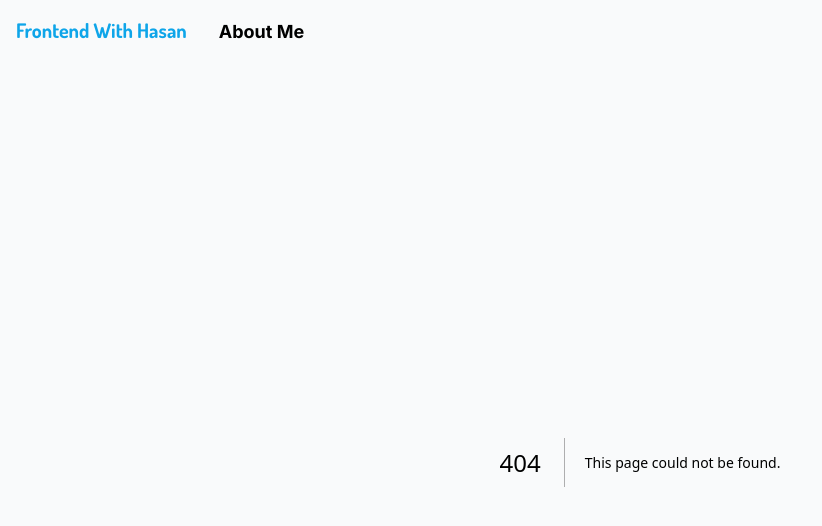
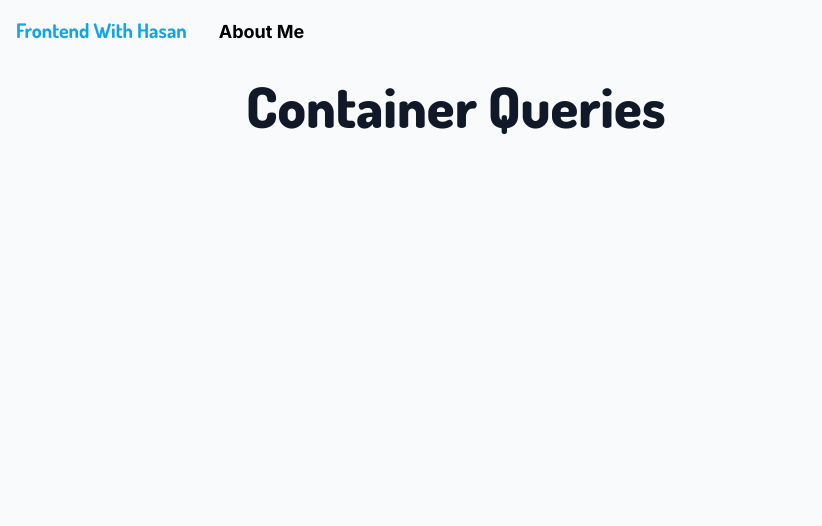
Before and after one commit to hasan-wajahat/my-blog, a Next.js app: page /articles/container-queries in a window 1280 px wide. Before the commit this address had no page. Shown: the top 526 px of the page, without its empty margins (0-822 px from the left). Built offline with nearby package versions, Linux system fonts and the light colour scheme.

Commit message:
Adds container query article skeleton

```diff
--- /dev/null
+++ b/app/articles/container-queries/page.mdx
@@ -0,0 +1,8 @@
+import {getMetadataBySlug} from '../articleList';
+
+export const metadata = getMetadataBySlug('container-queries');
+
+<article>
+# Container Queries
+
+</article>
```
